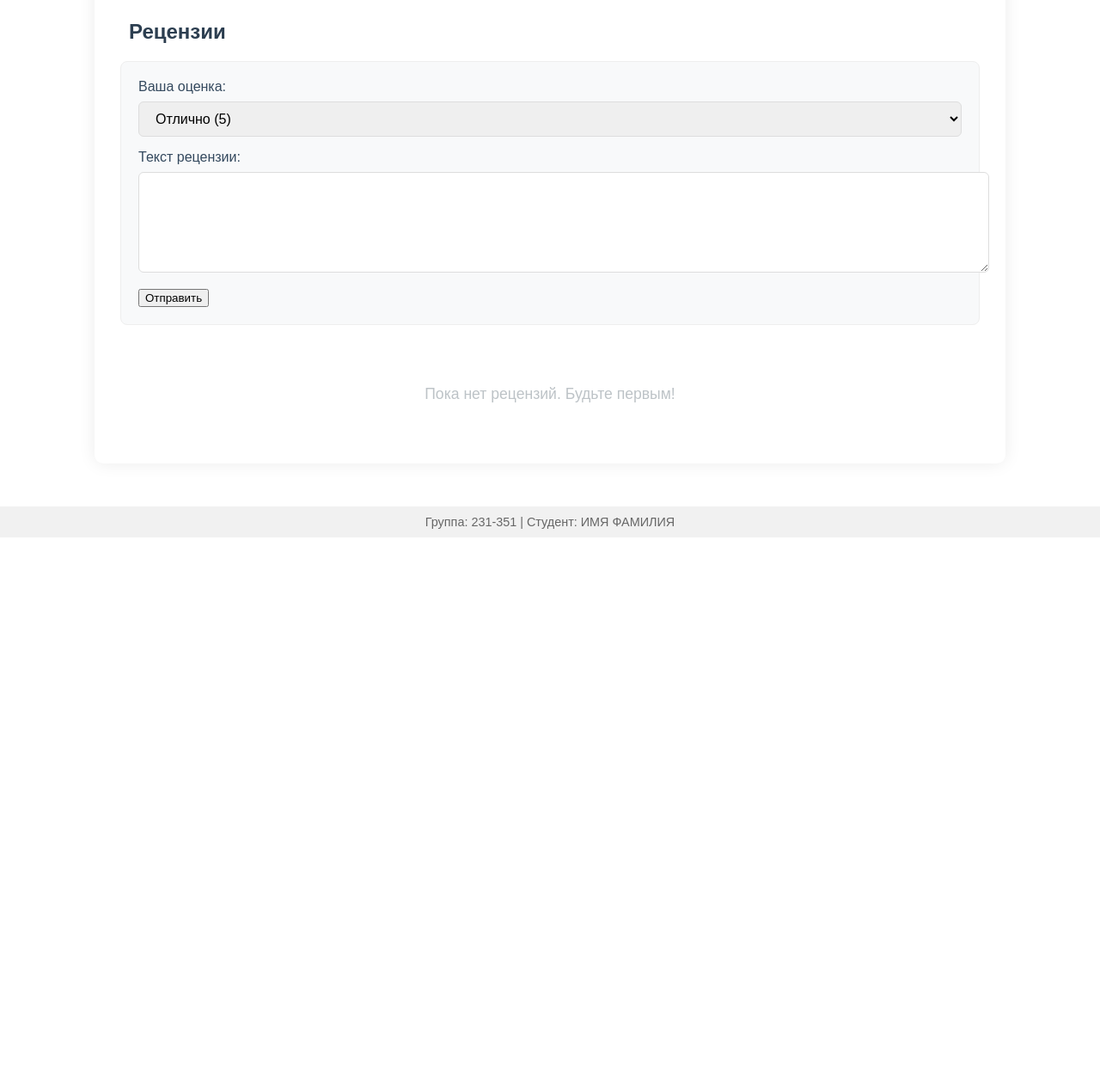
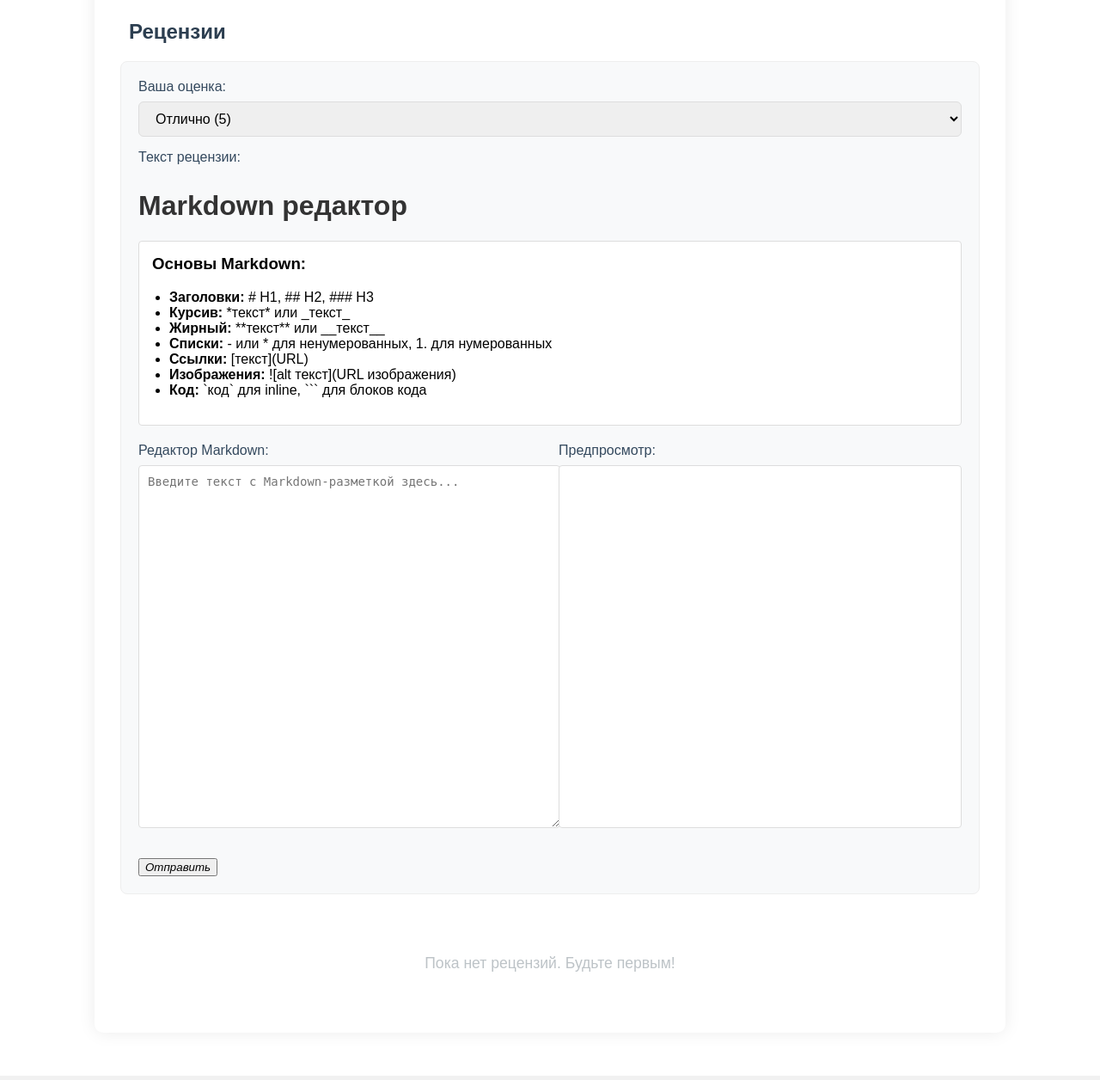
Before and after one commit to slaverchief/backend-exam, a Django app: template templates/main/book_detail.html in a window 1280 px wide. Shown: the part 716-1972 px from the top of the page at 86% size. Before the commit the page ends 1341 px from the top, so only its background shows below. Run offline with Django 5.2, Linux system fonts and the light colour scheme; the template is opened without the code that fills it, so the values that code supplies are empty; the visitor is signed in with stand-in values (Sample User, id 1).

Commit message:
rates irrational fix + markdown for comments

````diff
--- a/main/models.py
+++ b/main/models.py
@@ -31,7 +31,7 @@ class Book(models.Model):
             common += review.rate
         if amount == 0:
             return None
-        return common/amount
+        return round(common/amount,2)
 
 class Genre(models.Model):
     name = models.CharField(max_length=255, unique=True)
--- a/main/views.py
+++ b/main/views.py
@@ -53,13 +53,15 @@ class AddReviewView(LoginRequiredMixin, CreateView):
     model = Review
     fields = ['rate', 'text']
 
-
     def form_valid(self, form):
         book = get_object_or_404(Book, pk=self.kwargs['pk'])
         form.instance.book = book
         form.instance.user = self.request.user
+        print(form.cleaned_data)
+        form.cleaned_data['text'] = form.cleaned_data['text'].strip()
         messages.success(self.request, 'Ваша рецензия добавлена!')
         return super().form_valid(form)
+
 
     def get_success_url(self):
         return reverse_lazy('detail', kwargs={'pk': self.kwargs['pk']})
--- a/static/css/main/detail.css
+++ b/static/css/main/detail.css
@@ -273,3 +273,66 @@
         gap: 8px;
     }
 }
+
+
+.container {
+    display: flex;
+    flex-direction: column;
+    max-width: 1200px;
+    margin: 0 auto;
+}
+.editor-container {
+    display: flex;
+    gap: 20px;
+    margin-bottom: 20px;
+}
+@media (max-width: 768px) {
+    .editor-container {
+        flex-direction: column;
+    }
+}
+.panel {
+    flex: 1;
+    display: flex;
+    flex-direction: column;
+}
+textarea {
+    width: 100%;
+    height: 400px;
+    padding: 10px;
+    border: 1px solid #ddd;
+    border-radius: 4px;
+    resize: vertical;
+    font-family: monospace;
+    font-size: 14px;
+}
+.preview {
+    flex: 1;
+    padding: 10px;
+    border: 1px solid #ddd;
+    border-radius: 4px;
+    background-color: white;
+    overflow-y: auto;
+    height: 400px;
+}
+h1, h2 {
+    color: #333;
+}
+label {
+    margin-bottom: 5px;
+    font-weight: bold;
+    color: #555;
+}
+.instructions {
+    background-color: #fff;
+    padding: 15px;
+    border-radius: 4px;
+    margin-bottom: 20px;
+    border: 1px solid #ddd;
+}
+.instructions h3 {
+    margin-top: 0;
+}
+.instructions ul {
+    padding-left: 20px;
+}
--- a/templates/main/book_detail.html
+++ b/templates/main/book_detail.html
@@ -3,6 +3,7 @@
 {% block title %}{{ book.name }}{% endblock %}
 {% block header_loading %}
 <link rel="stylesheet" href="{% static 'css/main/detail.css' %}">
+    <script src="https://cdn.jsdelivr.net/npm/marked/marked.min.js"></script>
 {% endblock %}
 {% block content %}
 <div class="book-detail-container">
@@ -71,10 +72,39 @@
                 </div>
                 <div class="form-group">
                     <label for="id_text">Текст рецензии:</label>
-                    <textarea name="text" id="id_text" rows="5" class="form-control"></textarea>
+                   <div class="container">
+        <h1>Markdown редактор</h1>
+
+        <div class="instructions">
+            <h3>Основы Markdown:</h3>
+            <ul>
+                <li><strong>Заголовки:</strong> # H1, ## H2, ### H3</li>
+                <li><strong>Курсив:</strong> *текст* или _текст_</li>
+                <li><strong>Жирный:</strong> **текст** или __текст__</li>
+                <li><strong>Списки:</strong> - или * для ненумерованных, 1. для нумерованных</li>
+                <li><strong>Ссылки:</strong> [текст](URL)</li>
+                <li><strong>Изображения:</strong> ![alt текст](URL изображения)</li>
+                <li><strong>Код:</strong> `код` для inline, ``` для блоков кода</li>
+            </ul>
+        </div>
+
+        <div class="editor-container">
+            <div class="panel">
+                <label for="markdown-input">Редактор Markdown:</label>
+                <textarea name="text" id="markdown-input" placeholder="Введите текст с Markdown-разметкой здесь..."></textarea>
+            </div>
+
+            <div class="panel">
+                <label>Предпросмотр:</label>
+                <div id="preview" class="preview"></div>
+            </div>
+        </div>
+    </div>
+
+
                 </div>
                 <button type="submit" class="btn btn-primary">
-                    <i class="fas fa-paper-plane"></i> Отправить
+                    <i class="fas fa-paper-plane">Отправить</i>
                 </button>
             </form>
         </div>
@@ -99,9 +129,7 @@
                         <span>{{ review.date|date:"d.m.Y H:i" }}</span>
                     </div>
                 </div>
-                <div class="review-text">
-                    <p>{{ review.text }}</p>
-                </div>
+                <div class="review-text md-content">{{ review.text }}</div>
             </div>
             {% empty %}
             <div class="no-reviews">
@@ -132,4 +160,40 @@
         {% endif %}
     </div>
 </div>
+   <script>
+        const textarea = document.getElementById('markdown-input');
+        const preview = document.getElementById('preview');
+
+        // Функция для обновления предпросмотра
+        function updatePreview() {
+            const markdownText = textarea.value;
+            preview.innerHTML = marked.parse(markdownText);
+        }
+
+        // Обновляем предпросмотр при загрузке
+        updatePreview();
+
+        // Обновляем предпросмотр при изменении текста
+        textarea.addEventListener('input', updatePreview);
+
+        // Настройки marked.js (опционально)
+        marked.setOptions({
+            breaks: true,
+            gfm: true
+        });
+    </script>
+<script>
+  // Ждём загрузки страницы
+  document.addEventListener('DOMContentLoaded', function() {
+    // Находим все элементы с классом md-content
+    const markdownElements = document.querySelectorAll('.md-content');
+
+    // Преобразуем Markdown в HTML для каждого элемента
+    markdownElements.forEach(element => {
+    console.log(element.textContent)
+      element.innerHTML = marked.parse(element.textContent);
+    });
+  });
+</script>
+
 {% endblock %}
````
